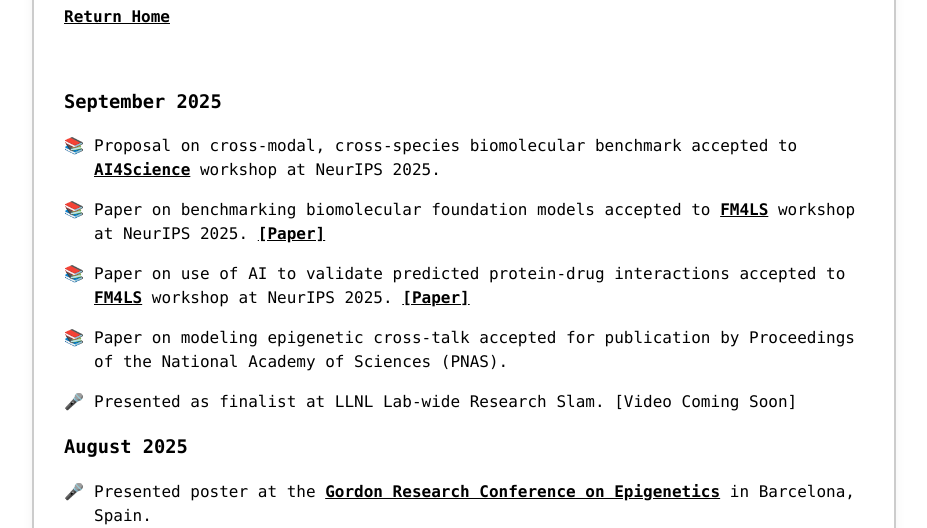
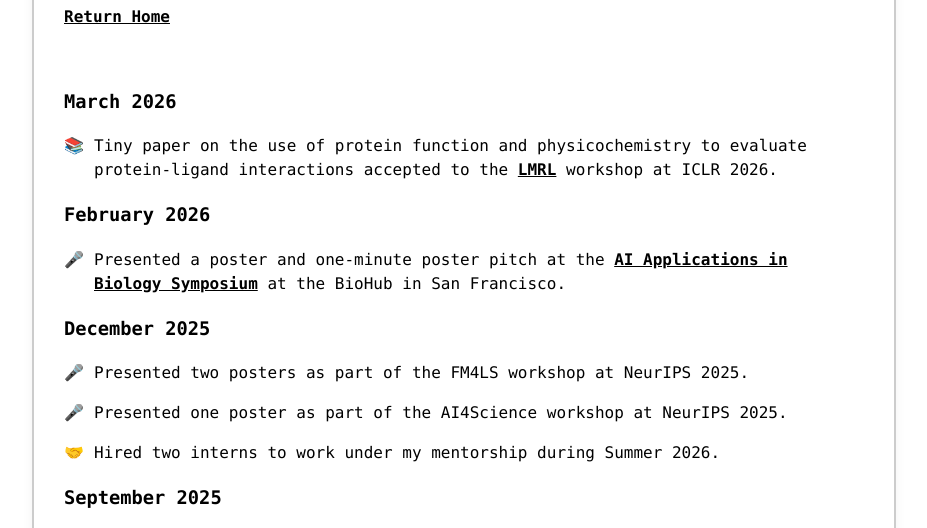
Before and after one commit to JosephWakim/JosephWakim.github.io, a plain HTML site: page news.html in a window 1280 px wide. Shown: the part 193-721 px from the top of the page, without its empty margins (176-1103 px from the left). Drawn offline with Linux system fonts and the light colour scheme.

Commit message:
updated news

```diff
--- a/news.html
+++ b/news.html
@@ -18,13 +18,31 @@
 
             <br>
 
+            <h3> March 2026</h3>
+            <ul class="no-bullets">
+                <li class="paper">Tiny paper on the use of protein function and physicochemistry to evaluate protein-ligand interactions accepted to the <a href="https://www.lmrl.org">LMRL</a> workshop at ICLR 2026.</li>
+            </ul>
+
+            <h3> February 2026</h3>
+            <ul class="no-bullets">
+                <li class="talk">Presented a poster and one-minute poster pitch at the <a href="https://biohub.org/events/ai-applications-in-biology-2026/">AI Applications in Biology Symposium</a> at the BioHub in San Francisco.</li>
+            </ul>
+
+            <h3> December 2025</h3>
+            <ul class="no-bullets">
+                <li class="talk">Presented two posters as part of the FM4LS workshop at NeurIPS 2025.</li>
+                <li class="talk">Presented one poster as part of the AI4Science workshop at NeurIPS 2025.</li>
+                <li class="hiring">Hired two interns to work under my mentorship during Summer 2026.</li>
+            </ul>
+
+
             <h3> September 2025</h3>
             <ul class="no-bullets">
                 <li class="paper">Proposal on cross-modal, cross-species biomolecular benchmark accepted to <a href="https://ai4sciencecommunity.github.io/neurips25.html">AI4Science</a> workshop at NeurIPS 2025.</li>
                 <li class="paper">Paper on benchmarking biomolecular foundation models accepted to <a href="https://nips2025fm4ls.github.io/index.html">FM4LS</a> workshop at NeurIPS 2025. <a href="https://openreview.net/forum?id=YPHxpQH4wx">[Paper]</a></li>
                 <li class="paper">Paper on use of AI to validate predicted protein-drug interactions accepted to <a href="https://nips2025fm4ls.github.io/index.html">FM4LS</a> workshop at NeurIPS 2025. <a href="https://openreview.net/forum?id=UOCu3nNeLL">[Paper]</a></li>
                 <li class="paper">Paper on modeling epigenetic cross-talk accepted for publication by Proceedings of the National Academy of Sciences (PNAS).</li>
-                <li class="talk">Presented as finalist at LLNL Lab-wide Research Slam. [Video Coming Soon]</li>
+                <li class="talk">Presented as finalist at LLNL Lab-wide Research Slam. <a href="https://www.youtube.com/watch?v=zf2xSciQnUA">[Video]</a></li>
             </ul>
 
             <h3> August 2025</h3>
```
